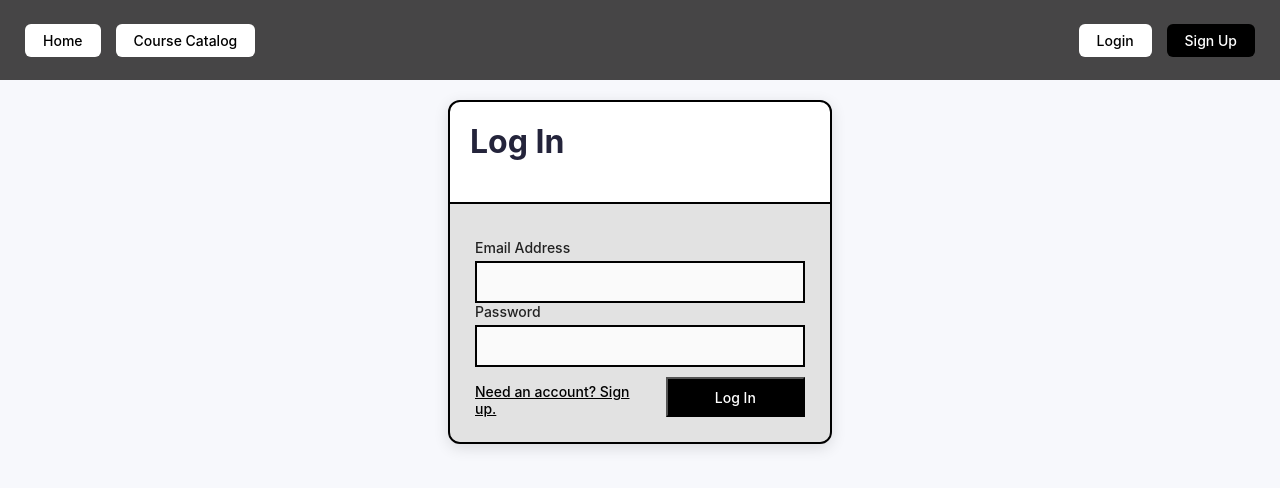
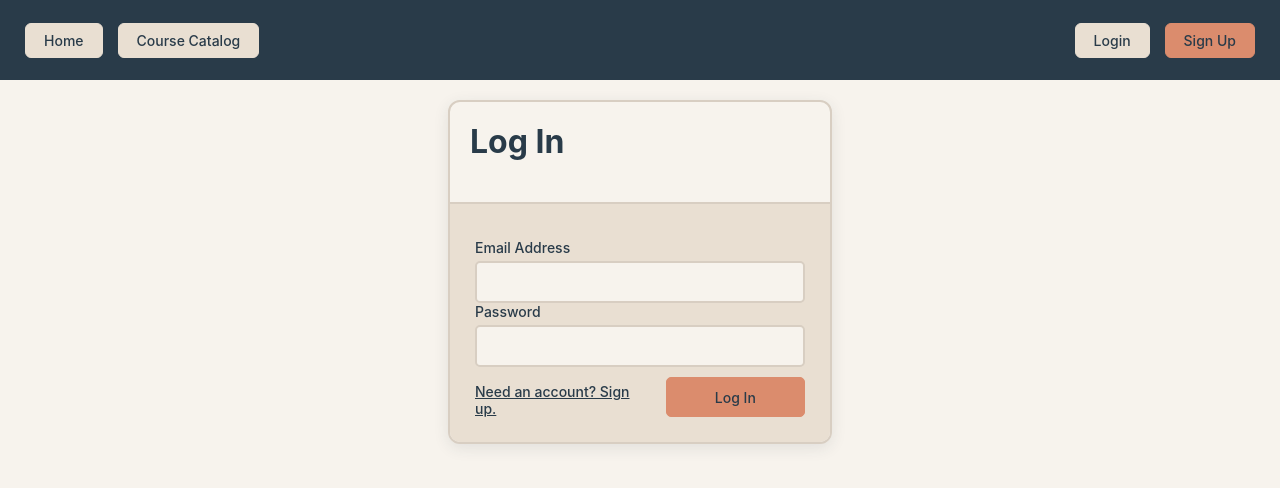
Before and after one commit to haysway/3550-capstone-registration-app, a React (Vite) app: page /authentication in a window 1280 px wide. Shown: the top 488 px of the page. Built offline with nearby package versions, Linux system fonts and the light colour scheme.

Commit message:
style: shared styling added (color scheme)

```diff
--- a/src/components/MainNavigation.module.css
+++ b/src/components/MainNavigation.module.css
@@ -1,5 +1,6 @@
+
 .navMenu {
-    background-color: rgba(49, 48, 48, 0.89);
+    background-color: var(--color-dark);
     width: 100%;
     height: 10vh;
     display: flex;
@@ -10,8 +11,8 @@
     gap: 15px;
 }
 
-.navMenu h3{
-    color: white;
+.navMenu h3 {
+    color: var(--color-background);
 }
 
 .navLogo {
@@ -22,32 +23,36 @@
 
 .navButton {
     text-decoration: none;
-    color: black;
-    background-color: white;
+    color: var(--color-dark);
+    background-color: var(--color-surface);
     padding: 8px 18px;
     border-radius: 6px;
-    border: none;
+    border: 1px solid var(--color-surface);
     cursor: pointer;
     font-size: 14px;
     font-weight: 500;
+    transition: background-color 0.2s, color 0.2s, border-color 0.2s;
 }
 
 .navButton.signup {
-    background-color: black;
-    color: white;
+    background-color: var(--color-primary);
+    color: var(--color-dark);
+    border-color: var(--color-primary);
 }
 
 .navButton.signup:hover {
-    background-color: #a6a6a6;
-    color: white;
+    background-color: #C7795C;
+    border-color: #C7795C;
+    color: var(--color-dark);
 }
 
 .navButton.login:hover {
-    background-color: #333;
-    color: white;
+    background-color: var(--color-secondary);
+    border-color: var(--color-secondary);
+    color: var(--color-background);
 }
 
-.defaultNav{
+.defaultNav {
     display: flex;
     align-items: center;
     justify-content: flex-start;
@@ -55,7 +60,7 @@
     margin-right: auto;
 }
 
-.studentNav{
+.studentNav {
     display: flex;
     align-items: center;
     justify-content: flex-start;
--- a/src/index.css
+++ b/src/index.css
@@ -1,8 +1,68 @@
-:root { font-family: Inter, system-ui, -apple-system, BlinkMacSystemFont, 'Segoe UI', sans-serif; color: #24243b; background: #f7f8fc; font-synthesis: none; text-rendering: optimizeLegibility; -webkit-font-smoothing: antialiased; }
-* { box-sizing: border-box; }
-body { margin: 0; min-width: 320px; }
-button { font: inherit; cursor: pointer; }
-button:disabled { cursor: wait; opacity: .65; }
-button:focus-visible, [tabindex]:focus-visible { outline: 3px solid #7e6bd1; outline-offset: 4px; }
-h1, h2, h3, p { margin-top: 0; }
-.sr-only { position: absolute; width: 1px; height: 1px; padding: 0; margin: -1px; overflow: hidden; clip-path: inset(50%); white-space: nowrap; border: 0; }
+
+:root {
+  /* Typography */
+  font-family: Inter, system-ui, -apple-system, BlinkMacSystemFont, 'Segoe UI', sans-serif;
+  font-synthesis: none;
+  text-rendering: optimizeLegibility;
+  -webkit-font-smoothing: antialiased;
+
+  /* Color palette */
+  --color-primary: #DB8C6D;
+  --color-secondary: #718C9B;
+  --color-dark: #293B49;
+  --color-surface: #E9DFD2;
+  --color-background: #F7F3ED;
+
+  /* Shared UI colors */
+  --color-text: var(--color-dark);
+  --color-text-muted: #687780;
+  --color-border: #D8CEC2;
+  --color-focus: var(--color-secondary);
+
+  /* Global defaults */
+  color: var(--color-text);
+  background: var(--color-background);
+}
+
+* {
+  box-sizing: border-box;
+}
+
+body {
+  margin: 0;
+  min-width: 320px;
+  background: var(--color-background);
+  color: var(--color-text);
+}
+
+button {
+  font: inherit;
+  cursor: pointer;
+}
+
+button:disabled {
+  cursor: wait;
+  opacity: .65;
+}
+
+button:focus-visible,
+[tabindex]:focus-visible {
+  outline: 3px solid var(--color-focus);
+  outline-offset: 4px;
+}
+
+h1, h2, h3, p {
+  margin-top: 0;
+}
+
+.sr-only {
+  position: absolute;
+  width: 1px;
+  height: 1px;
+  padding: 0;
+  margin: -1px;
+  overflow: hidden;
+  clip-path: inset(50%);
+  white-space: nowrap;
+  border: 0;
+}
--- a/src/pages/AuthenticationPage.module.css
+++ b/src/pages/AuthenticationPage.module.css
@@ -1,13 +1,14 @@
+
 /* Container */
 .formContainer {
     width: 30%;
     height: fit-content;
     margin: 20px auto;
-    background-color: #ffffff;
+    background-color: var(--color-background);
     border-radius: 12px;
     overflow: hidden;
-    border: 2px solid black;
-    box-shadow: 0 4px 15px rgba(0, 0, 0, 0.12);
+    border: 2px solid var(--color-border);
+    box-shadow: 0 4px 15px rgba(41, 59, 73, 0.10);
 }
 
 /* Form body */
@@ -16,9 +17,9 @@
     flex-direction: column;
     gap: 18px;
     padding: 35px 25px 25px;
-    border-top: 2px solid black;
-    background-color: rgba(173, 173, 173, 0.349);
-    color: #222;
+    border-top: 2px solid var(--color-border);
+    background-color: var(--color-surface);
+    color: var(--color-text);
 }
 
 /* Header */
@@ -35,27 +36,36 @@
 }
 
 .formField label {
+    color: var(--color-text);
     font-weight: 500;
     font-size: 14px;
 }
-
 
 /* Input areas */
 .formField input {
     width: 100%;
     box-sizing: border-box;
     padding: 11px 12px;
-    border: 2px solid black;
+    border: 2px solid var(--color-border);
+    border-radius: 5px;
     font-size: 14px;
-    background-color: #fafafa;
+    color: var(--color-text);
+    background-color: var(--color-background);
     transition: border-color 0.2s, box-shadow 0.2s;
 }
 
-input[type="radio"]{
-   width: 20px;
-   height: 20px;
-   accent-color: rgb(12, 25, 160);
-   cursor: pointer;
+.formField input:focus {
+    outline: none;
+    border-color: var(--color-secondary);
+    box-shadow: 0 0 0 3px rgba(113, 140, 155, 0.2);
+}
+
+/* Radio buttons */
+.formField input[type="radio"] {
+    width: 20px;
+    height: 20px;
+    accent-color: var(--color-primary);
+    cursor: pointer;
 }
 
 /* Buttons */
@@ -67,25 +77,34 @@ input[type="radio"]{
 }
 
 .buttonContainer button {
-    background-color: black;
-    color: white;
+    background-color: var(--color-primary);
+    color: var(--color-dark);
     width: 140px;
     height: 40px;
     padding: 8px;
+    border: 1px solid var(--color-primary);
+    border-radius: 5px;
     font-size: 14px;
     font-weight: 500;
     cursor: pointer;
+    transition: background-color 0.2s, border-color 0.2s;
 }
 
-.buttonContainer button:disabled{
-    background-color: rgb(89, 87, 87);
-    color:rgb(197, 190, 190);
-    cursor:not-allowed;
+.buttonContainer button:hover:not(:disabled) {
+    background-color: #C7795C;
+    border-color: #C7795C;
+}
+
+.buttonContainer button:disabled {
+    background-color: var(--color-border);
+    border-color: var(--color-border);
+    color: var(--color-text-muted);
+    cursor: not-allowed;
 }
 
 /* Switch Signup/Login Link */
-.switchLink{
-    color: #000000;
+.switchLink {
+    color: var(--color-dark);
     margin-right: auto;
     margin-top: auto;
     font-size: 14px;
@@ -94,15 +113,17 @@ input[type="radio"]{
 }
 
 .switchLink:hover {
-    color: #1a12a7;
+    color: var(--color-secondary);
     text-decoration: underline;
 }
 
+/* Error */
 .error {
     margin: 15px 25px 0;
     padding: 10px;
-    background-color: #ffe5e5;
-    color: #b00020;
+    background-color: #F1DFDC;
+    color: #984B54;
+    border: 1px solid #D9BFC0;
     border-radius: 6px;
     font-size: 14px;
 }
--- a/src/pages/CourseForm.module.css
+++ b/src/pages/CourseForm.module.css
@@ -4,17 +4,19 @@
     width: 85%;
     height: fit-content;
     margin: 20px auto;
-    background-color: #ffffff;
+    background-color: var(--color-background);
     border-radius: 12px;
     overflow: hidden;
-    border: 2px solid black;
-    box-shadow: 0 4px 15px rgba(0, 0, 0, 0.12);
+    border: 1px solid var(--color-border);
+    box-shadow: 0 4px 15px rgba(41, 59, 73, 0.10);
 }
 
 /* Header */
 .formHeader {
     padding: 20px;
     text-align: left;
+    background-color: var(--color-background);
+    color: var(--color-dark);
 }
 
 /* Form body */
@@ -23,9 +25,9 @@
     flex-direction: column;
     gap: 18px;
     padding: 25px;
-    border-top: 2px solid black;
-    background-color: rgba(173, 173, 173, 0.349);
-    color: #222;
+    border-top: 1px solid var(--color-border);
+    background-color: var(--color-surface);
+    color: var(--color-dark);
 }
 
 /* Two-column layout */
@@ -35,7 +37,7 @@
     gap: 18px;
 }
 
-/* Title Spans entire row */
+/* Title spans entire row */
 .titleInput {
     grid-column: 1 / -1;
 }
@@ -50,28 +52,39 @@
 .formField label {
     font-weight: 500;
     font-size: 14px;
+    color: var(--color-dark);
 }
 
-
 /* Input areas */
-.formField input, textarea {
+.formField input,
+.formField textarea,
+.formField > textarea {
     width: 100%;
     box-sizing: border-box;
     padding: 11px 12px;
-    border: 2px solid black;
+    border: 1px solid var(--color-border);
+    border-radius: 6px;
+    font: inherit;
     font-size: 14px;
-    background-color: #fafafa;
+    color: var(--color-dark);
+    background-color: var(--color-background);
     transition: border-color 0.2s, box-shadow 0.2s;
 }
 
-.formField input:focus {
+.formField input:focus,
+.formField textarea:focus {
     outline: none;
-    border-color: #8f8f8f;
-    box-shadow: 0 0 0 3px rgba(31, 12, 155, 0.12);
+    border-color: var(--color-secondary);
+    box-shadow: 0 0 0 3px rgba(113, 140, 155, 0.2);
+}
+
+.formField input::placeholder,
+.formField textarea::placeholder {
+    color: var(--color-text-muted);
 }
 
 /* Class days */
-.daysContainer{
+.daysContainer {
     display: flex;
     flex-wrap: wrap;
     gap: 10px;
@@ -82,11 +95,12 @@
     align-items: center;
     gap: 10px;
     cursor: pointer;
+    color: var(--color-dark);
 }
 
-.daysContainer input[type="checkbox"]{
-    transform: scale(1.5);
-    accent-color: rgba(31, 12, 155, 0.12);
+.daysContainer input[type="checkbox"] {
+    transform: scale(1.2);
+    accent-color: var(--color-primary);
     cursor: pointer;
 }
 
@@ -103,30 +117,40 @@
     height: 40px;
     padding: 8px;
     font-size: 14px;
-    font-weight: 500;
+    font-weight: 600;
     cursor: pointer;
+    border-radius: 6px;
+    transition: background-color 0.2s, border-color 0.2s;
 }
 
 /* Cancel button */
 .cancelButton {
-    background-color: white;
-    color: black;
-    border: 2px solid black;
+    background-color: var(--color-background);
+    color: var(--color-dark);
+    border: 1px solid var(--color-border);
+}
+
+.cancelButton:hover {
+    background-color: var(--color-surface);
+    border-color: var(--color-secondary);
 }
 
 /* Publish button */
 .publishButton {
-    background-color: #000000;
-    color: white;
-    border: 2px solid black;
+    background-color: var(--color-primary);
+    color: var(--color-dark);
+    border: 1px solid var(--color-primary);
 }
 
 .publishButton:hover {
-    background-color: #170975;
+    background-color: #C7795C;
+    border-color: #C7795C;
 }
 
 .publishButton:disabled {
-    background-color: #999;
+    background-color: var(--color-border);
+    border-color: var(--color-border);
+    color: var(--color-text-muted);
     cursor: not-allowed;
 }
 
@@ -134,8 +158,9 @@
 .error {
     margin: 15px 25px 0;
     padding: 10px;
-    background-color: #ffe5e5;
-    color: #b00020;
+    background-color: #F1DFDC;
+    color: #984B54;
+    border: 1px solid #D9BFC0;
     border-radius: 6px;
     font-size: 14px;
 }
```
Also changed, not shown: src/App.css (+79 -49 lines).
